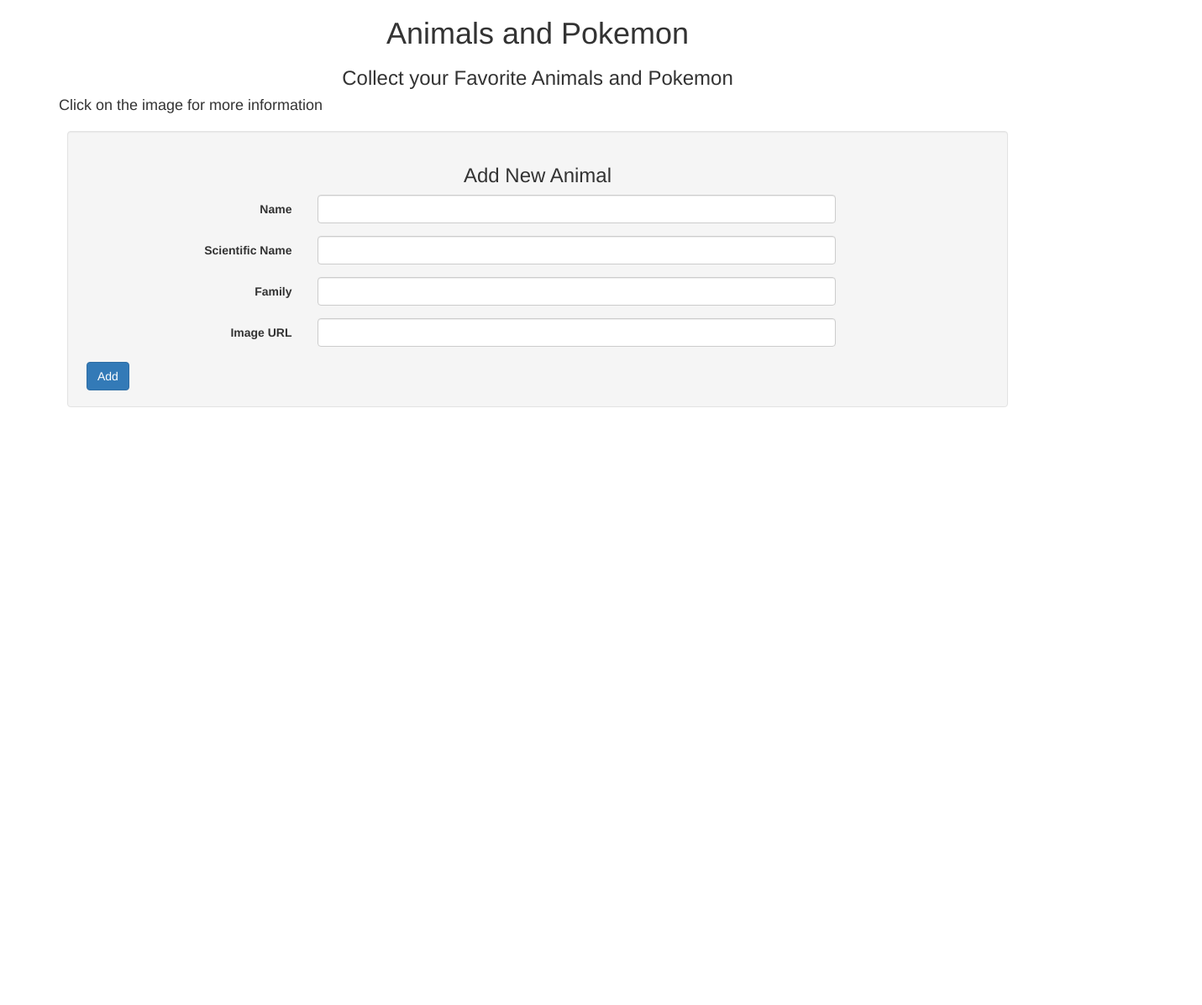
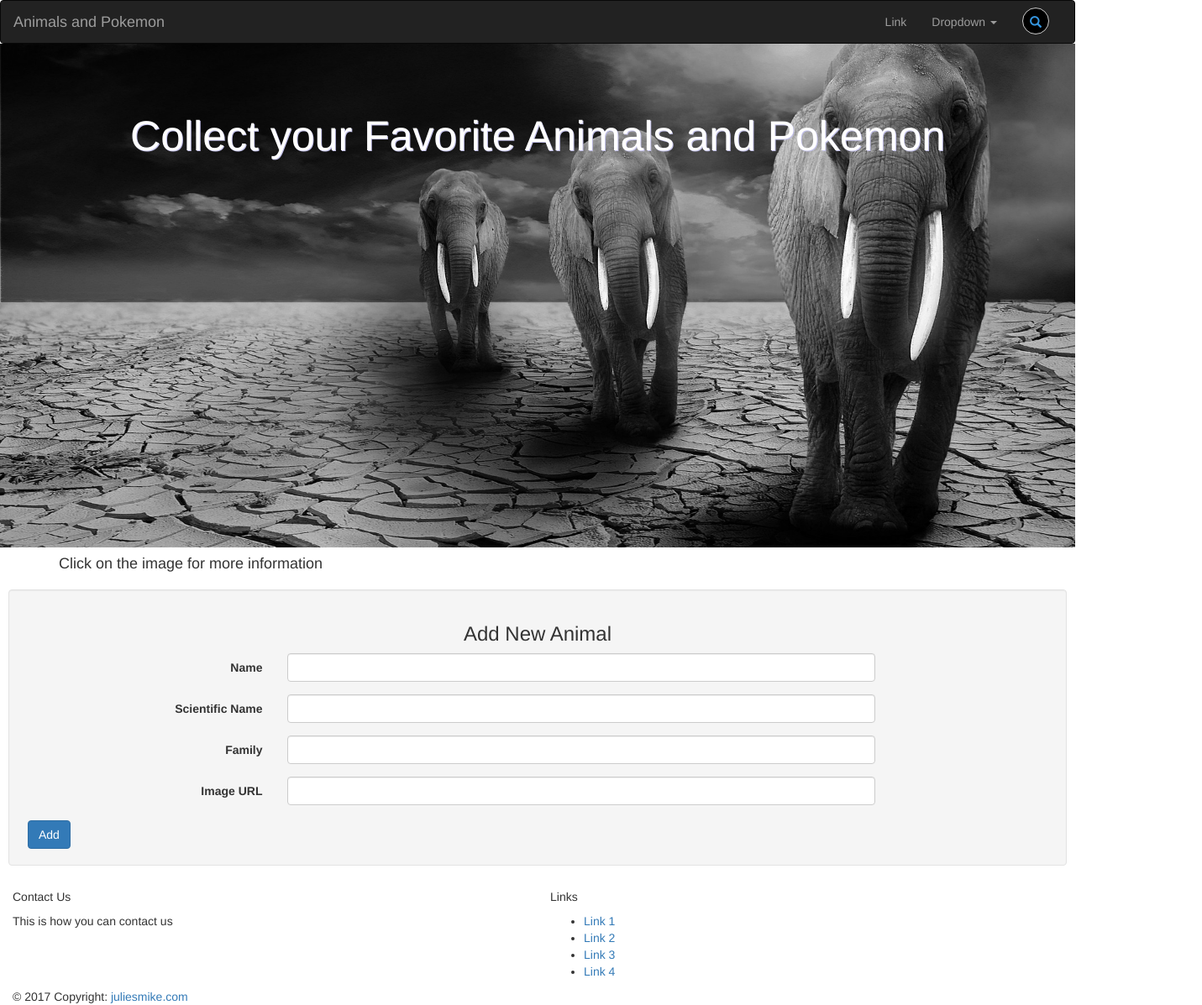
Before and after one commit to motbsitu/animal, a website: page public/views/index.html in a window 1280 px wide. Shown: the whole page at 84% size, 1431 px wide, since content can reach past the window. Before the commit the page ends 800 px from the top, so only its background shows below. Drawn offline with nearby package versions, Linux system fonts and the light colour scheme; files that its build step writes are made by us from their sources; no server answers; files whose address does not match are found by name.

Commit message:
style-header, background image, footer

```diff
--- a/public/css/style.css
+++ b/public/css/style.css
@@ -1,5 +1,9 @@
 body{
   background-color: white;
+}
+
+.navbar{
+  margin: 0;
 }
 img{
   height: 200px;
@@ -28,3 +32,76 @@
   margin: 10px;
   clear: both;
 }
+
+.parallax {
+    height: 600px;
+    background-attachment: fixed;
+    background-position: center;
+    background-repeat: no-repeat;
+    background-size: cover;
+}
+
+.parallax.collect-section{
+  background-image: url("/images/elephant.jpg");
+
+}
+
+.image-text{
+  color: white;
+  font-size: 50px;
+  text-shadow: 1px 1px #C2C0E8;
+  text-align: center;
+  padding: 75px;
+
+}
+
+.search-form .form-group {
+  float: right !important;
+  transition: all 0.35s, border-radius 0s;
+  width: 32px;
+  height: 32px;
+  background-color: black;
+  box-shadow: 0 1px 1px rgba(0, 0, 0, 0.075) inset;
+  border-radius: 25px;
+  border: 1px solid #ccc;
+}
+.search-form .form-group input.form-control {
+  padding-right: 20px;
+  border: 0 none;
+  background: transparent;
+  box-shadow: none;
+  display:block;
+}
+.search-form .form-group input.form-control::-webkit-input-placeholder {
+  display: none;
+}
+.search-form .form-group input.form-control:-moz-placeholder {
+  /* Firefox 18- */
+  display: none;
+}
+.search-form .form-group input.form-control::-moz-placeholder {
+  /* Firefox 19+ */
+  display: none;
+}
+.search-form .form-group input.form-control:-ms-input-placeholder {
+  display: none;
+}
+.search-form .form-group:hover,
+.search-form .form-group.hover {
+  width: 100%;
+  border-radius: 4px 25px 25px 4px;
+}
+.search-form .form-group span.form-control-feedback {
+  position: absolute;
+  top: -1px;
+  right: -2px;
+  z-index: 2;
+  display: block;
+  width: 34px;
+  height: 34px;
+  line-height: 34px;
+  text-align: center;
+  color: #3596e0;
+  left: initial;
+  font-size: 14px;
+}
--- a/public/views/index.html
+++ b/public/views/index.html
@@ -9,6 +9,7 @@
     <script src="vendor/jquery-3.1.1.min.js"></script>
 
     <link href="vendor/bootstrap.css" rel="stylesheet" media="all">
+    <link rel="stylesheet" href="https://maxcdn.bootstrapcdn.com/bootstrap/3.3.7/css/bootstrap.min.css" integrity="sha384-BVYiiSIFeK1dGmJRAkycuHAHRg32OmUcww7on3RYdg4Va+PmSTsz/K68vbdEjh4u" crossorigin="anonymous">
     <link rel="stylesheet" href="css/style.css">
 
     <script src="vendor/bootstrap.js"></script>
@@ -24,11 +25,55 @@
 </head>
 
 <body>
+  <nav class="navbar navbar-inverse">
+  <div class="container-fluid">
+    <!-- Brand and toggle get grouped for better mobile display -->
+    <div class="navbar-header">
+      <button type="button" class="navbar-toggle collapsed" data-toggle="collapse" data-target="#bs-example-navbar-collapse-1" aria-expanded="false">
+        <span class="sr-only">Toggle navigation</span>
+        <span class="icon-bar"></span>
+        <span class="icon-bar"></span>
+        <span class="icon-bar"></span>
+      </button>
+      <a class="navbar-brand" href="#">Animals and Pokemon</a>
+    </div>
+
+    <div class="collapse navbar-collapse" id="bs-example-navbar-collapse-1">
+
+      <form action="" class="navbar-form navbar-right search-form">
+        <div class="form-group has-feedback">
+            		<label for="search" class="sr-only">Search</label>
+            		<input type="text" class="form-control" name="search" id="search" placeholder="">
+              		<span class="glyphicon glyphicon-search form-control-feedback"></span>
+            	</div>
+        <!-- <div class="form-group">
+          <input type="text" class="form-control" placeholder="Search">
+        </div>
+        <button type="submit" class="btn btn-default">Submit</button> -->
+      </form>
+      <ul class="nav navbar-nav navbar-right">
+        <li><a href="#">Link</a></li>
+        <li class="dropdown">
+          <a href="#" class="dropdown-toggle" data-toggle="dropdown" role="button" aria-haspopup="true" aria-expanded="false">Dropdown <span class="caret"></span></a>
+          <ul class="dropdown-menu">
+            <li><a href="#">Action</a></li>
+            <li><a href="#">Another action</a></li>
+            <li><a href="#">Something else here</a></li>
+          </ul>
+        </li>
+      </ul>
+    </div>
+  </div>
+</nav>
+
+  <div id="collect" class="parallax collect-section">
+    <div class="image-text">
+      <p>Collect your Favorite Animals and Pokemon</p>
+    </div>
+  </div>
+  </div>
+
   <div class="container" ng-controller="MainController as main">
-        <div>
-            <h1>Animals and Pokemon</h1>
-            <div>
-                <h3>Collect your Favorite Animals and Pokemon</h3>
       <h4>Click on the image for more information</h4>
         <div class="row">
             <div class="col-xs-6 col-sm-3" ng-repeat="animal in main.animalList | orderBy: 'commonName'">
@@ -39,7 +84,6 @@
         </div>
 
         <!-- animal detail modal -->
-
         <div class="modal" id="animalDetail" tabindex="-1" role="dialog" aria-labelledby="animalDetailLabel">
             <div class="modal-dialog" role="document">
                 <div class="modal-content">
@@ -76,7 +120,7 @@
         </div>
     </div>
 
-        </div>
+
 
     <div class="form-container">
         <form  ng-submit="main.createAnimal(main.commonName, main.scientificName, main.family, main.imageUrl)" class="form-horizontal well">
@@ -108,7 +152,37 @@
             <button class="btn btn-primary " type="submit">Add</button>
         </form>
     </div>
+
+    <footer class="page-footer">
+      <div class="container-fluid">
+        <div class="row">
+            <div class="col-md-6">
+                <h5 class="title">Contact Us</h5>
+                <p>This is how you can contact us</p>
             </div>
+
+            <div class="col-md-6">
+                <h5 class="title">Links</h5>
+                <ul>
+                    <li><a href="#!">Link 1</a></li>
+                    <li><a href="#!">Link 2</a></li>
+                    <li><a href="#!">Link 3</a></li>
+                    <li><a href="#!">Link 4</a></li>
+                </ul>
+            </div>
+        </div>
+    </div>
+    <div class="footer-copyright">
+        <div class="container-fluid">
+            © 2017 Copyright: <a href="https://www.juliesmike.com"> juliesmike.com </a>
+
+        </div>
+    </div>
+    <!--/.Copyright-->
+
+</footer>
+<!--/.Footer-->
+
 </body>
 
 
```
Also changed, not shown: README.md, public/images/cat.jpg (added), public/images/elephant.jpg (added). Lines whose indentation alone changed are shown as unchanged.
